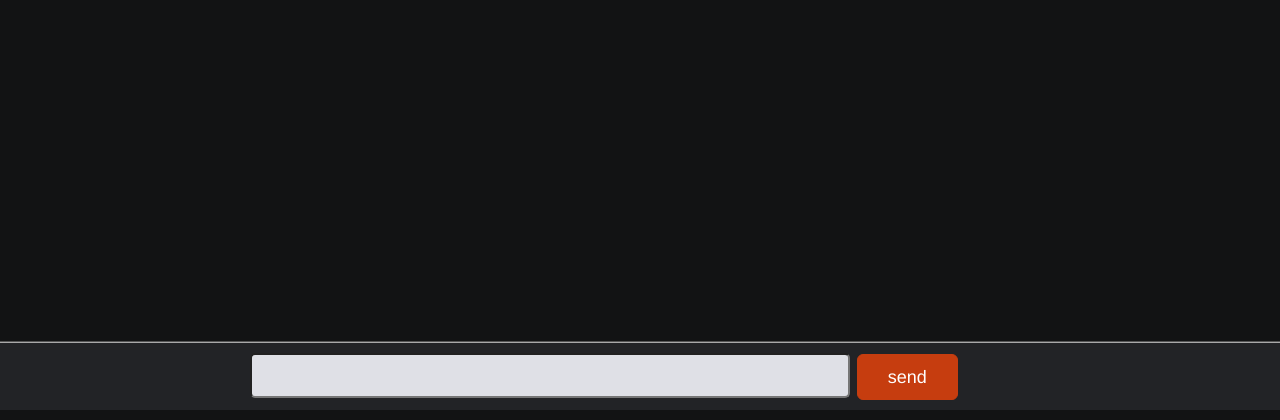
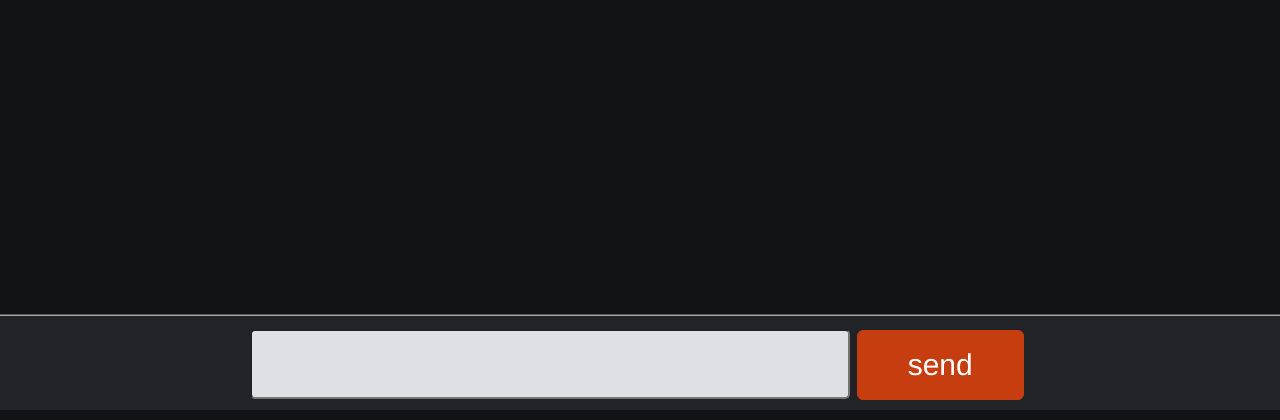
Before and after one commit to genevievebelle/Scrawler-UI, a PHP site: page / in a window 1280 px wide. Shown: the part 390-810 px from the top of the page. Run offline with PHP 8.4, Linux system fonts and the light colour scheme; some libraries are stand-ins or nearby versions.

Commit message:
Updated styles

```diff
--- a/public/css/styles.css
+++ b/public/css/styles.css
@@ -22,13 +22,14 @@ body {
 
 #message {
 	width: 600px;
-	height: 45px;
+	height: 70px;
 	position: relative;
-	top: 0px;
+	top: 3px;
 	border-radius: 5px;
-	padding-left: 5px;
+	padding-left: 10px;
 	color: black;
 	background-color: #DFE0E6;
+	font-size: 30px;
 }
 
 .messagesDiv {
@@ -80,9 +81,10 @@ body {
 }
 
 #send-message {
+	font-size: 30px;
 	background-color: #C63D0F;
 	border-color: #C63D0F;
-	padding: 10px 30px;
+	padding: 14px 50px;
 }
 
 #send-message:hover {
@@ -103,8 +105,8 @@ body {
 	min-width: 100%;
 	background-color: #494949;
 	border-top: 2px groove darkgrey;
-	padding-top: 5px;
-	padding-bottom: 5px;
+	padding-top: 10px;
+	padding-bottom: 10px;
 }
 
 #form {
```
